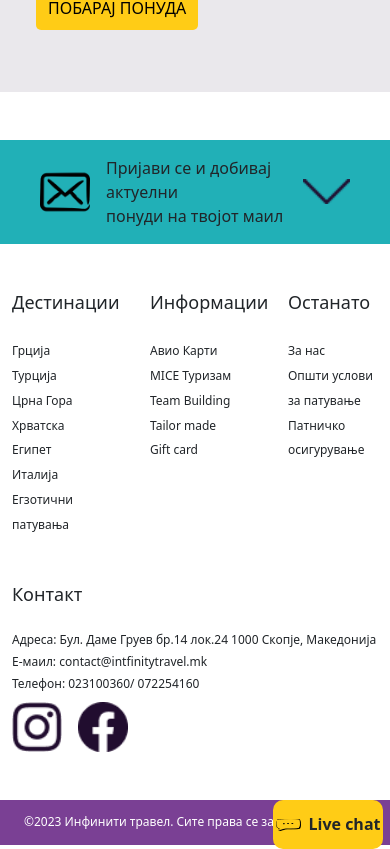
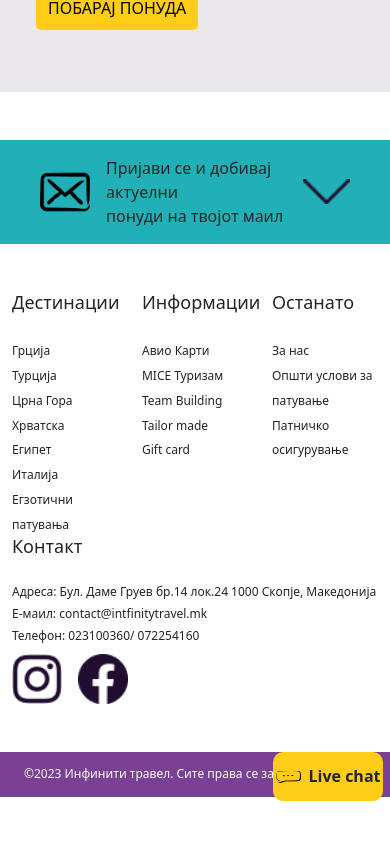
Before and after one commit to denitrajkov/infinity-travel, a Next.js app: page /aviokarti in a window 390 px wide. Shown: the part 1414-2263 px from the top of the page. After the commit the page ends 2215 px from the top, so only its background shows below. Built offline with nearby package versions, Linux system fonts and the light colour scheme.

Commit message:
testimoiinal chandegs

```diff
--- a/src/components/Footer.tsx
+++ b/src/components/Footer.tsx
@@ -164,7 +164,7 @@ const Footer: React.FC = () => {
       </div>
 
       <div className="container py-5">
-        <div className="row g-5">
+        <div className="row">
           <div className="col-lg-3 col-4">
             <h4 className="section-title  mb-4">Дестинации</h4>
             <ul className="list-group list-group-flush ">
--- a/src/components/GroupTravel.tsx
+++ b/src/components/GroupTravel.tsx
@@ -3,6 +3,10 @@ import React from "react";
 import Image from "next/image";
 
 export default function GroupTravel() {
+  const noMargin = {
+    margin: "0",
+  };
+
   return (
     <>
       <div className="container pt-5">
--- a/src/components/TestimonialCard.tsx
+++ b/src/components/TestimonialCard.tsx
@@ -24,13 +24,13 @@ const TestimonialCard: React.FC<Props> = ({ data }) => {
             className="additional-image"
             alt="img"
             width={100}
-            height={50}
+            height={30}
           />
           <div className="card-body">
             <p className="card-title f-24-heading-semi-bold m-0">
               {data.title}
             </p>
-            <div className="mb-4">
+            <div>
               {Array(data.rating)
                 .fill(null)
                 .map((_, index) => (
@@ -44,7 +44,7 @@ const TestimonialCard: React.FC<Props> = ({ data }) => {
                   />
                 ))}
             </div>
-            <p className="card-text f-18-body-text-regular p-100">
+            <p className="card-text f-18-body-text-regular p-100 m-0">
               {data.description}
             </p>
             <p className="f-20-heading-semi-bold m-0">{data.arrangement}</p>
--- a/src/styles/globals.css
+++ b/src/styles/globals.css
@@ -227,7 +227,7 @@ img {
 
 .additional-image {
   position: absolute;
-  top: -25px;
+  top: -11px;
   left: 50%;
   transform: translateX(-50%);
   width: 50%;
@@ -776,9 +776,9 @@ img {
     left: 0%;
   }
   .absolute-img-bottom {
-    width: 67.58px;
+    width: 49.58px;
     height: 60.51px;
-    bottom: -69%;
+    bottom: -78%;
     right: 0%;
   }
 
```
